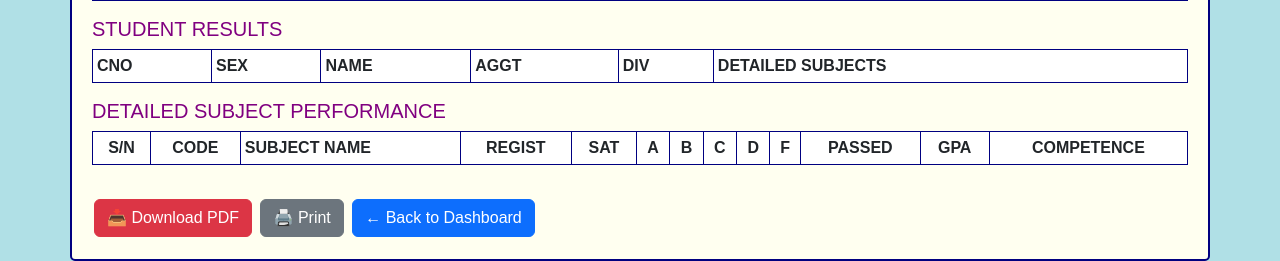
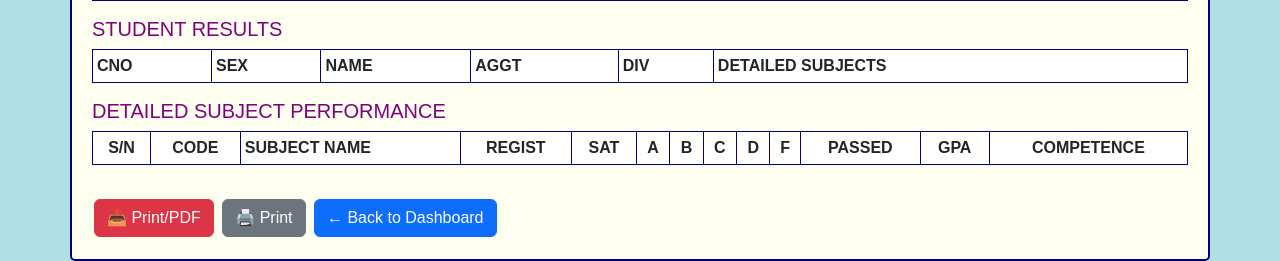
Before and after one commit to Kabaratachris/student-results-management-system, a Flask app: page /view_results/1 in a window 1280 px wide. Shown: the part 653-914 px from the top of the page. Run offline with Flask 3, Linux system fonts and the light colour scheme; a user stored in the database is signed in; tables that the repository leaves empty hold one stand-in row (values such as "Sample post"); lists and menus that the app fills with data are empty.

Commit message:
Use browser print-to-PDF instead of xhtml2pdf

```diff
--- a/templates/view_results.html
+++ b/templates/view_results.html
@@ -120,7 +120,7 @@
 </div>
 
 <div class="no-print mt-3">
-    <a href="{{ url_for('results_pdf', exam_id=exam.id) }}" class="btn btn-danger" target="_blank">📥 Download PDF</a>
+    <button onclick="window.print()" class="btn btn-danger">📥 Print/PDF</button>
     <button onclick="window.print()" class="btn btn-secondary">🖨️ Print</button>
     <a href="{{ url_for('admin_dashboard') }}" class="btn btn-primary">← Back to Dashboard</a>
 </div>
```
